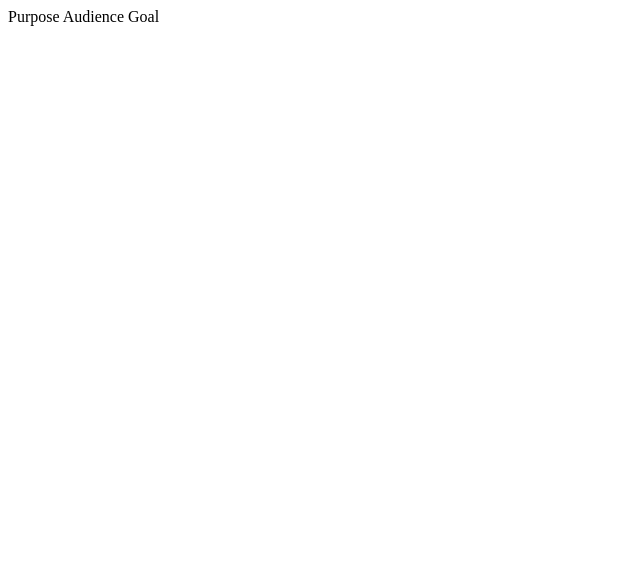
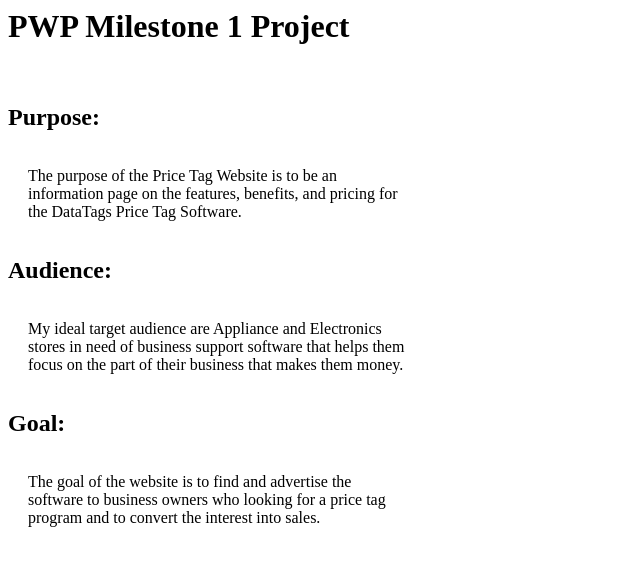
Before and after one commit to WardMatt/personal-website-project, a plain HTML site: page public_html/documentation/milestone-1.html in a window 1280 px wide. Shown: the whole page, without its empty margins (0-640 px from the left). Drawn offline with Linux system fonts and the light colour scheme.

Commit message:
added and some proper html for Purpose, Audience, and Goal to milestone-1.html. Added some basic styling to style.css for the milestone-1.html page.

```diff
--- a/public_html/documentation/milestone-1.html
+++ b/public_html/documentation/milestone-1.html
@@ -1,22 +1,42 @@
-<!DOCTYPE HTML>
+<!DOCTYPE HTML/>
 
 <html lang="en">
 
 <head>
-    <meta charset="utf-8">
-    <title>Milesone-1</title>
+    <meta charset="utf-8"/>
+    <title>Milestone-1</title>
+    <link rel="stylesheet" href="../../style.css">
 </head>
 
 <body>
 
-Purpose
+<h1>PWP Milestone 1 Project</h1><br>
+
+    <h2>Purpose:</h2>
+
+        <p class = "milestone">
+            The purpose of the Price Tag Website is to be an information page
+            on the features, benefits, and pricing for the DataTags Price Tag
+            Software.
+        </p>
 
 
-Audience
+    <h2>Audience:</h2>
+
+        <p class = "milestone">
+            My ideal target audience are Appliance and Electronics stores in need of
+            business support software that helps them focus on the part of their
+            business that makes them money.
+        </p>
 
 
-Goal
+    <h2>Goal:</h2>
 
+        <p class = "milestone">
+            The goal of the website is to find and advertise the software to
+            business owners who looking for a price tag program and to convert
+            the interest into sales.
+        </p>
 
 </body>
 
--- a/style.css
+++ b/style.css
@@ -0,0 +1,8 @@
+/*milestone-1.html css*/
+
+p.milestone {
+    display: inline-block;
+    overflow-wrap: break-word;
+    max-width: 30%;
+    margin-left: 20px;
+ }
```
Also changed, not shown: README.md.
